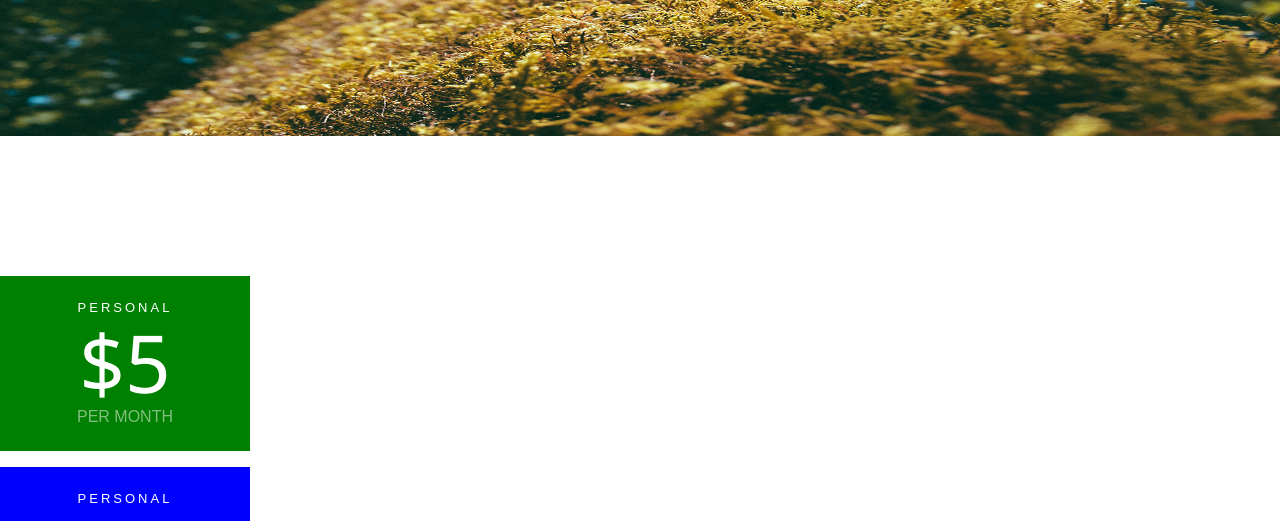
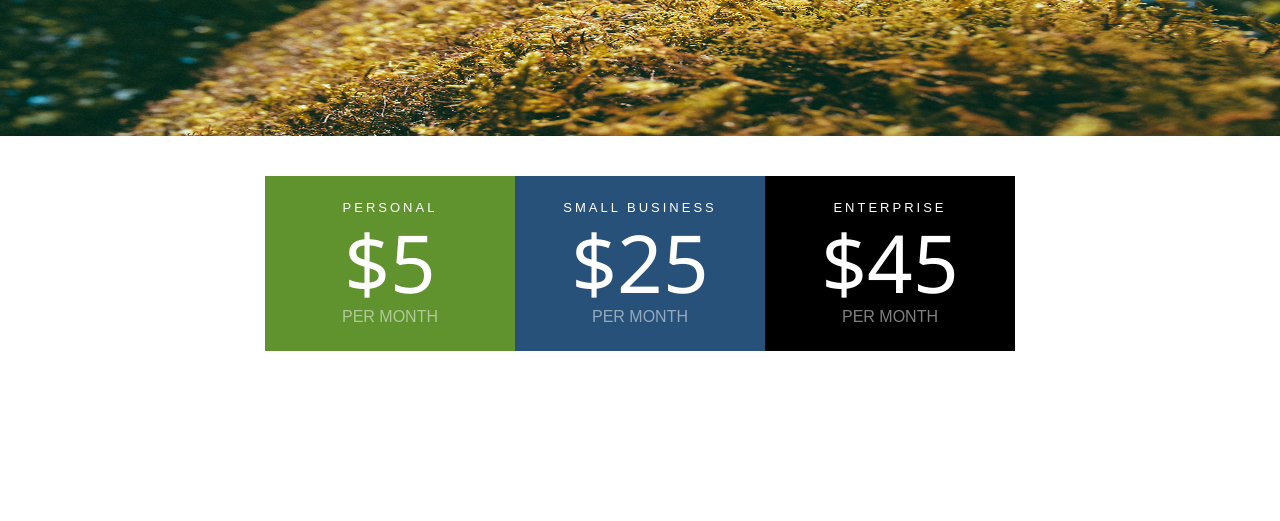
Before and after one commit to rjowers/Assignment-3, a plain HTML site: page index.html in a window 1280 px wide. Shown: the part 244-765 px from the top of the page. Drawn offline with Linux system fonts and the light colour scheme.

Commit message:
3 finished boxes

```diff
--- a/index.html
+++ b/index.html
@@ -35,6 +35,7 @@
     <p>
   </span>
 </div>
+<div class="three-boxes">
 <div class="green-box">
   <ul>
     <li class="p">PERSONAL</li>
@@ -44,18 +45,18 @@
 </div>
 <div class="blue-box">
   <ul>
-    <li class="p">PERSONAL</li>
-    <li class="money">$5</li>
+    <li class="p">SMALL BUSINESS</li>
+    <li class="money">$25</li>
     <li class= "Per">PER MONTH</li>
   </ul>
 </div>
 <div class="black-box">
   <ul>
-    <li class="p">PERSONAL</li>
-    <li class="money">$5</li>
+    <li class="p">ENTERPRISE</li>
+    <li class="money">$45</li>
     <li class= "Per">PER MONTH</li>
   </ul>
 </div>
-
+</div>
 </body>
 </html>
--- a/style.css
+++ b/style.css
@@ -63,11 +63,20 @@ nav {
   right: 500px;
   max-width: 100%;
 }
+.three-boxes {
+  display: table;
+  text-align: center;
+  margin: auto;
+  position: relative;
+  bottom: 100px;
+}
 
 .green-box {
-background: green;
+background: #60932E;
 height: 175px;
 width: 250px;
+position: relative;
+display: table-cell;
 }
 
 .green-box ul{
@@ -99,9 +108,10 @@ li.Per{
 }
 
 .blue-box {
-background: blue;
+background: #28517A;
 height: 175px;
 width: 250px;
+display: table-cell;
 }
 
 .blue-box ul{
@@ -112,6 +122,7 @@ width: 250px;
 background: black;
 height: 175px;
 width: 250px;
+display: table-cell;
 }
 
 .black-box ul{
```
